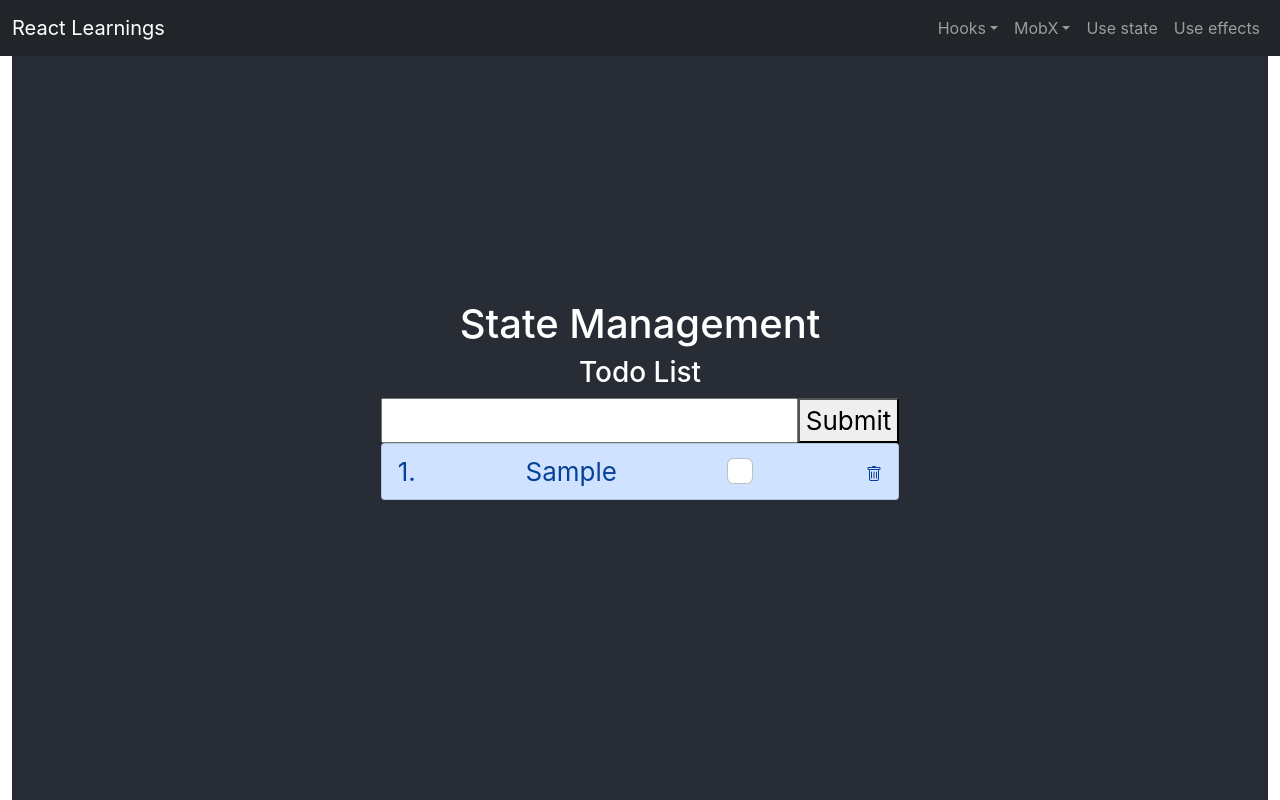
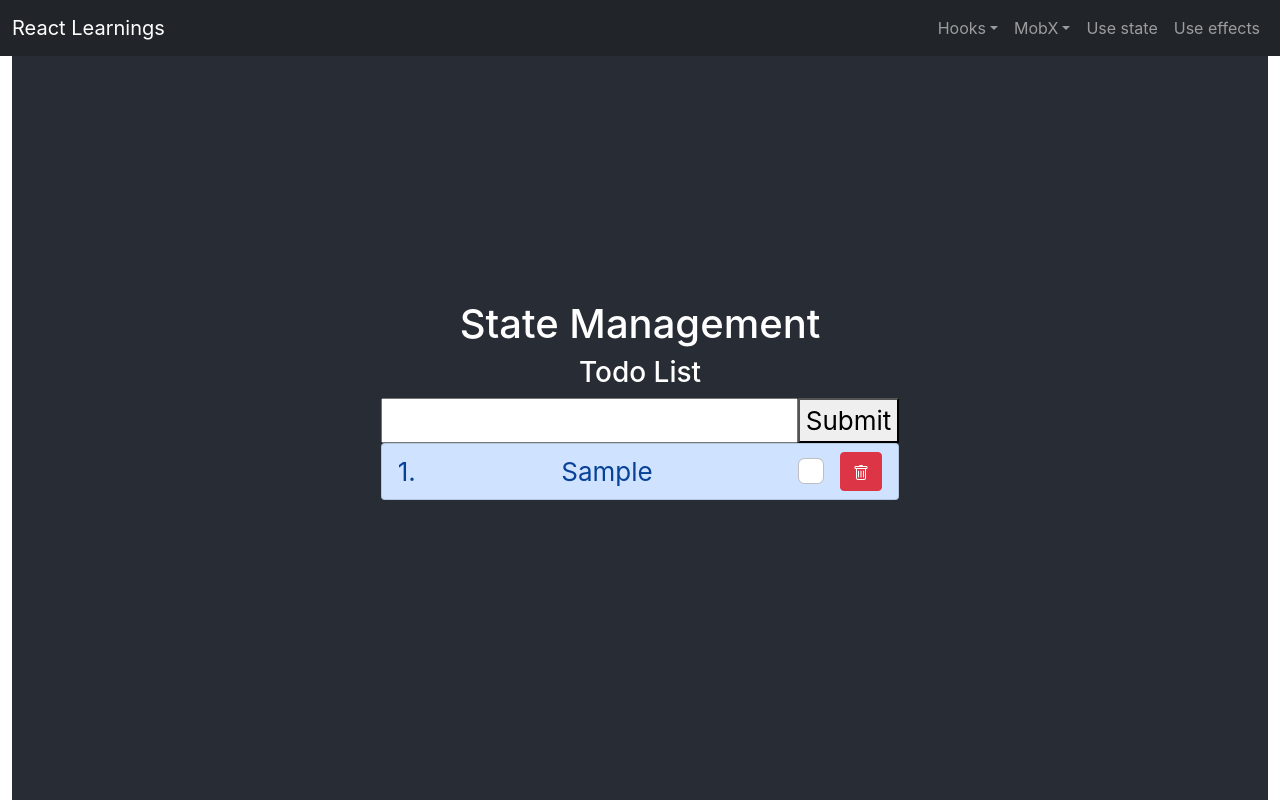
Before and after one commit to kooldandy/reactjs--learing, a React (Create React App) app: page /mobx in a window 1280 px wide. Both pictures are taken after typing "Sample" into the empty fields and a click on the button "Submit". Built offline with nearby package versions, Linux system fonts and the light colour scheme.

Commit message:
Added delete in todo

```diff
--- a/src/components/router/AppLayout.tsx
+++ b/src/components/router/AppLayout.tsx
@@ -69,7 +69,7 @@ const AppLayout = () => {
                 </a>
                 <ul className="dropdown-menu dropdown-menu-light" aria-labelledby="navbarMobXMenuLink">
                   <li>
-                    <CustomLink className="dropdown-item" to="/mobx">State Management</CustomLink>
+                    <CustomLink className="dropdown-item" to="/mobx">Todo List</CustomLink>
                   </li>
                 </ul>
               </li>
--- a/src/components/stateManagement/MobxExample.tsx
+++ b/src/components/stateManagement/MobxExample.tsx
@@ -37,16 +37,21 @@ const MobxExample: React.FC<ITodoListProps> = observer(({ todoStore }) => {
               className={`list-group-item d-flex justify-content-between align-items-center" ${!todo.completed ? 'list-group-item-primary': 'list-group-item-success'}`}
             >
               <>
-              {(todo.completed) ? <del>{todo.title}</del> : <span>{todo.title}</span>}
+              {(todo.completed) ? <del className="flex-sm-grow-1">{todo.title}</del> : <span className="flex-sm-fill">{todo.title}</span>}
               </>
 
               <input
-                className="form-check-input me-1"
+                className="form-check-input me-3"
                 type="checkbox"
                 checked={todo.completed}
                 onClick={() => todoStore.markCompleted(todo.id)}
               />
-              <span onClick={() => todoStore.deleteTodo(todo.id)}>
+              <button
+                className="btn btn-danger"
+                disabled={todo.completed}
+                onClick={() => todoStore.deleteTodo(todo.id)}
+              >
+              <span >
                 <svg
                   xmlns="http://www.w3.org/2000/svg"
                   width="16"
@@ -62,6 +67,8 @@ const MobxExample: React.FC<ITodoListProps> = observer(({ todoStore }) => {
                   />
                 </svg>
               </span>
+              </button>
+
             </li>
           );
         })}
```
